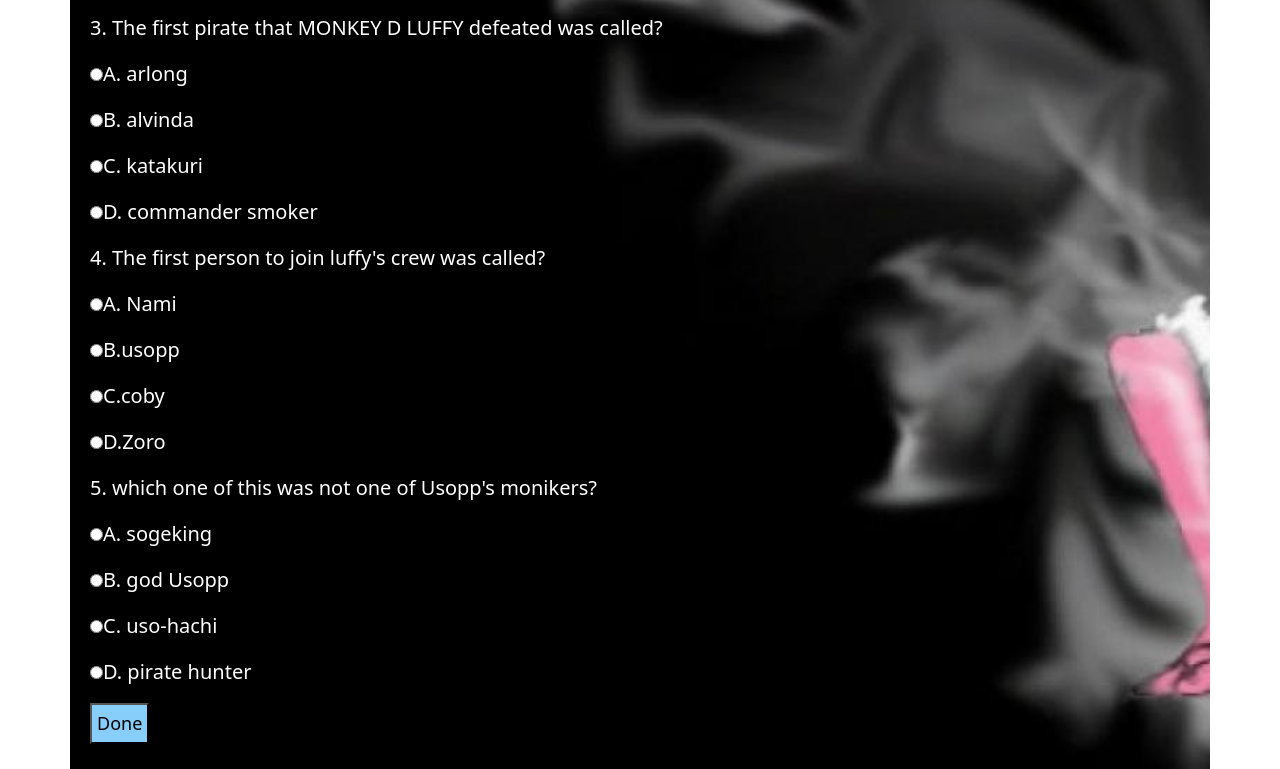
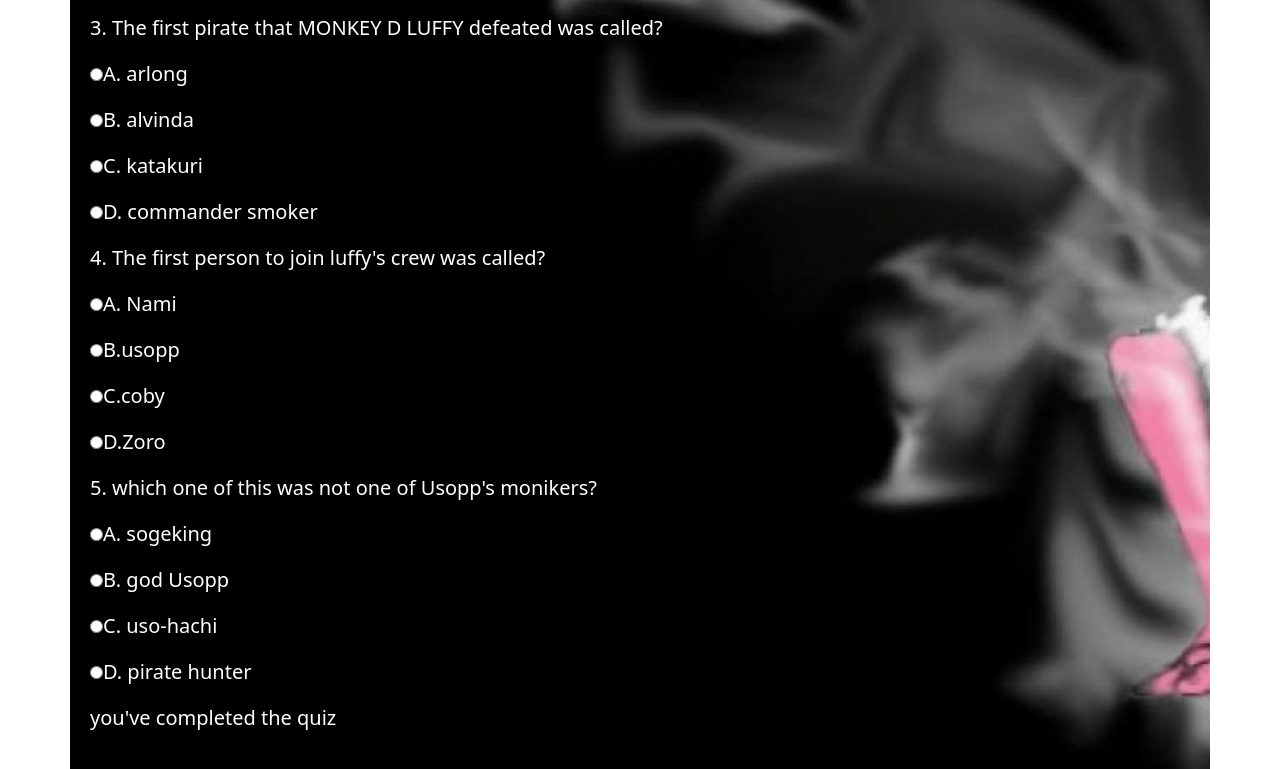
Before and after one commit to Netiar/Quiz-Board, a plain HTML site: page index.html in a window 1280 px wide. Shown: the part 911-1680 px from the top of the page. Drawn offline with nearby package versions, Linux system fonts and the light colour scheme.

Commit message:
feature:added result box in html

```diff
--- a/index.html
+++ b/index.html
@@ -64,6 +64,14 @@
                 <p><input type="radio" name="question5" value="uso-hachi">C. uso-hachi</p>
                 <p><input type="radio" name="question5" value="pirate hunter">D. pirate hunter </p>
             </div>
+            <div class="result box">
+                <div class=" comlete_text">you've completed the quiz   </div>
+
+
+
+            </div>
+
+            </div>
 
             <input type="button" name="" value="Done" id="button" onclick="check()">
         </form>
```
